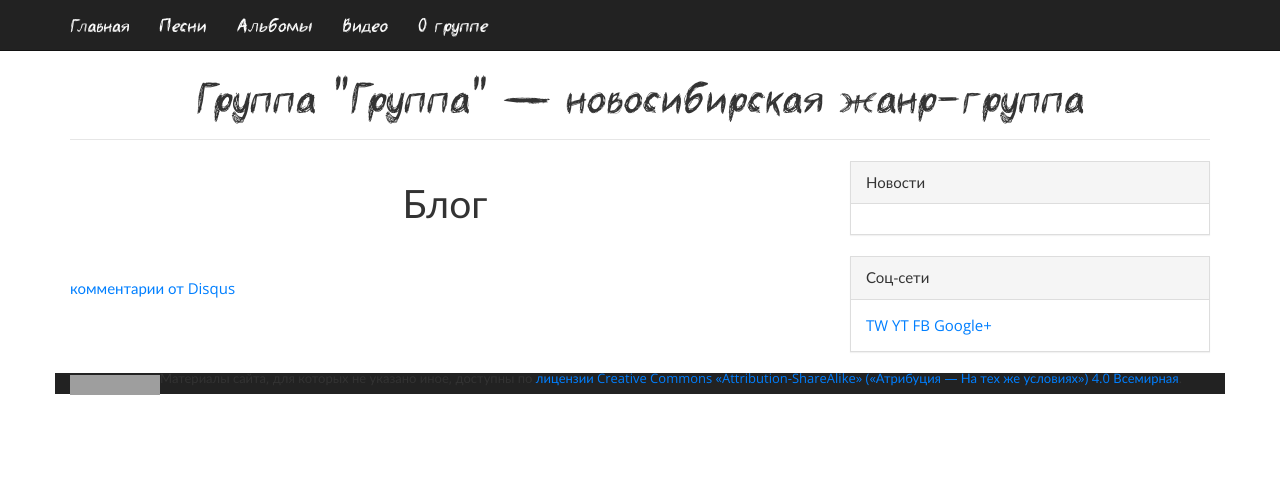
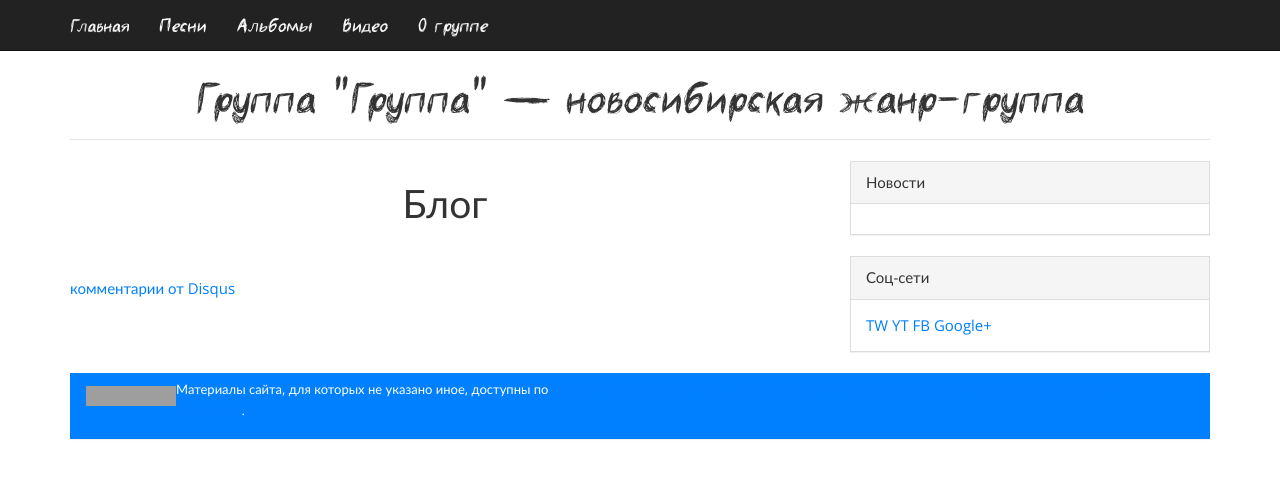
Before and after one commit to gruppa-gruppa-nsk/gruppa-gruppa-nsk.github.io, a Jekyll site: the page built from index.html, in a window 1280 px wide. Shown: the top 479 px of the page. Built offline with Jekyll 4.4.1, drawn with Linux system fonts in a browser that asks for light colours; comment, search, counter and statistics services are not loaded; grey boxes are pictures that could not be loaded.

Commit message:
Update default.html

```diff
--- a/_layouts/default.html
+++ b/_layouts/default.html
@@ -80,8 +80,10 @@
 
 		</div>
 		<div class="row">
-			<footer class="col-md-12" style="background-color:#222222">
-				<div class="footer" style="float:left;margin:0;padding:0;border:0;"><a  rel="license" href="http://creativecommons.org/licenses/by-sa/4.0/"><img align="bottom" alt="Лицензия Creative Commons" style="border-width:0" src="http://i.creativecommons.org/l/by-sa/4.0/88x31.png" /></a></div><div><span style="font-size:13px;vertical-align:super;line-height:5%">Материалы сайта, для которых не указано иное, доступны по  <a style="vertical-align:baseline;line-height:inherit" rel="license" href="http://creativecommons.org/licenses/by-sa/4.0/deed.ru">лицензии Creative Commons «Attribution-ShareAlike» («Атрибуция — На тех же условиях») 4.0 Всемирная</a>.</span></div>
+			<footer class="col-md-12">
+				<div class="panel panel-primary">
+					<div class="panel-heading"><div style="float:left;margin:0;padding:0;border:0;"><a  rel="license" href="http://creativecommons.org/licenses/by-sa/4.0/"><img align="bottom" alt="Лицензия Creative Commons" style="border-width:0" src="http://i.creativecommons.org/l/by-sa/4.0/88x31.png" /></a></div><div><span style="font-size:13px;vertical-align:super;line-height:5%">Материалы сайта, для которых не указано иное, доступны по  <a style="vertical-align:baseline;line-height:inherit" rel="license" href="http://creativecommons.org/licenses/by-sa/4.0/deed.ru">лицензии Creative Commons «Attribution-ShareAlike» («Атрибуция — На тех же условиях») 4.0 Всемирная</a>.</span></div>
+				</div>
 			</footer>
 		</div>
 	</div>
```
